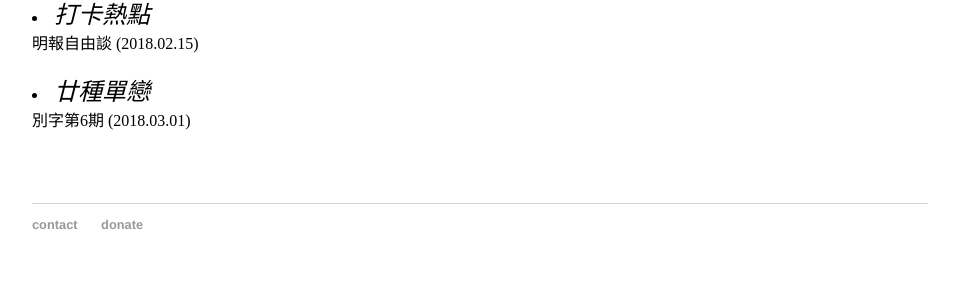
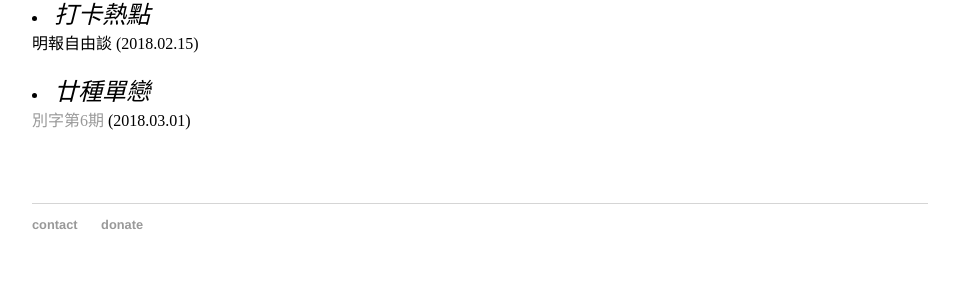
Before and after one commit to maksuihin/maksuihin.github.io, a Jekyll site: the page built from writings.html, in a window 1280 px wide. Shown: the part 1447-1736 px from the top of the page, without its empty margins (160-1119 px from the left). Built offline with Jekyll 4.4.1, drawn with Linux system fonts in a browser that asks for light colours; part of the change alters nothing that is shown.

```diff
--- a/writings.html
+++ b/writings.html
@@ -37,7 +37,7 @@ title: Little Words by MAK, Sui-hin
 <li><em>端午來翰</em>      </br>明報客座隨筆 (2017.06.05)<br/>    </li>
 <li><em>詐騙</em>      </br>明報自由談 (2018.01.04)<br/>    </li>
 <li><em>打卡熱點</em>      </br>明報自由談 (2018.02.15)<br/>    </li>
-<li><em>廿種單戀</em></br>別字第6期 (2018.03.01)<br/>    </li>
+<li><em>廿種單戀</em></br><a href="http://zihua.org.hk/magazine/issue_6/article/20_blind_love">別字第6期</a> (2018.03.01)<br/>    </li>
     </ul></span>   </br></br></br>
 
 </div></works>
```
